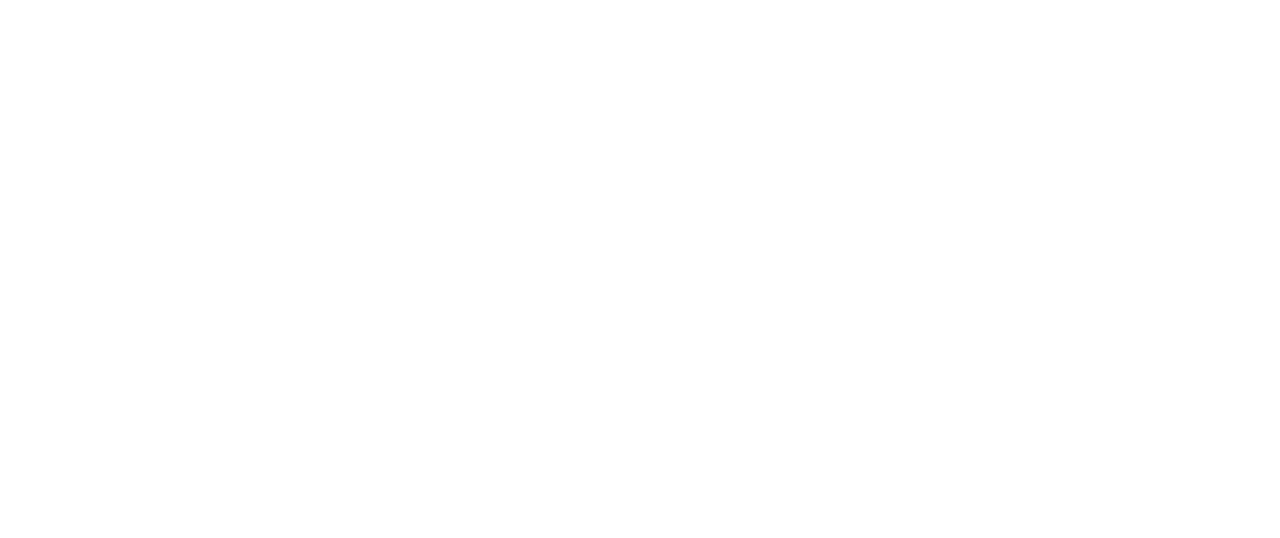
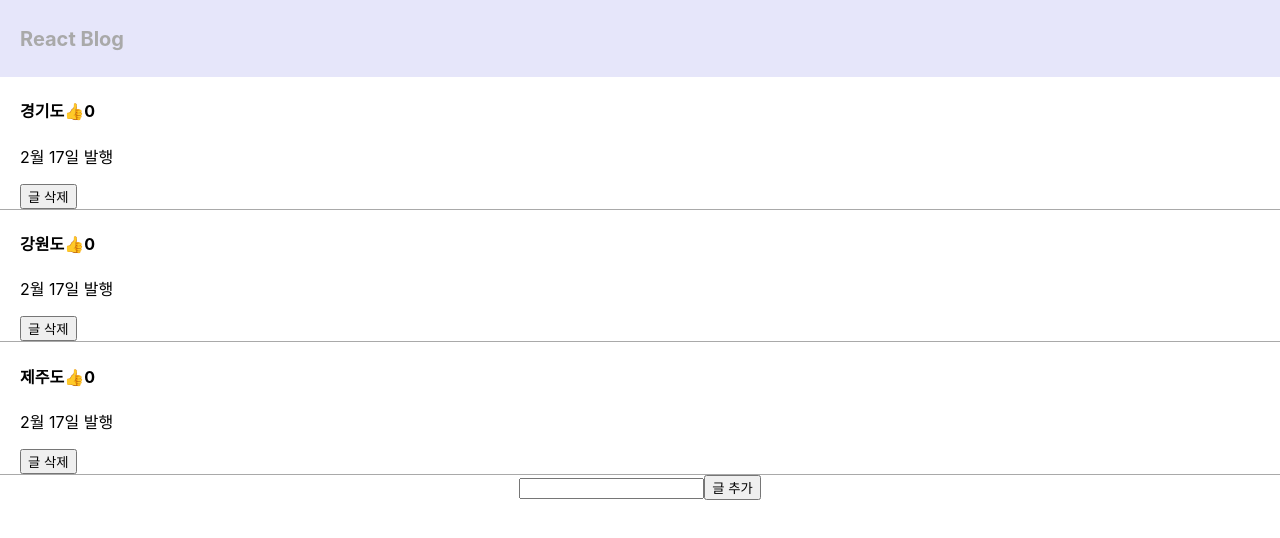
Before and after one commit to lej99/react_blog, a plain HTML site: page index.html in a window 1280 px wide. Drawn offline with Linux system fonts and the light colour scheme; the site is published under a folder, as on GitHub Pages, so addresses that start at the root find nothing.

Commit message:
23.02.27(0)
root edit

```diff
--- a/index.html
+++ b/index.html
@@ -1 +1 @@
-<!doctype html><html lang="en"><head><meta charset="utf-8"/><link rel="icon" href="/favicon.ico"/><meta name="viewport" content="width=device-width,initial-scale=1"/><meta name="theme-color" content="#000000"/><meta name="description" content="Web site created using create-react-app"/><link rel="apple-touch-icon" href="/logo192.png"/><link rel="manifest" href="/manifest.json"/><title>React App</title><script defer="defer" src="/static/js/main.dfddd86a.js"></script><link href="/static/css/main.390b2420.css" rel="stylesheet"></head><body><noscript>You need to enable JavaScript to run this app.</noscript><div id="root"></div></body></html>
+<!doctype html><html lang="en"><head><meta charset="utf-8"/><link rel="icon" href="./favicon.ico"/><meta name="viewport" content="width=device-width,initial-scale=1"/><meta name="theme-color" content="#000000"/><meta name="description" content="Web site created using create-react-app"/><link rel="apple-touch-icon" href="./logo192.png"/><link rel="manifest" href="./manifest.json"/><title>React App</title><script defer="defer" src="./static/js/main.dfddd86a.js"></script><link href="./static/css/main.390b2420.css" rel="stylesheet"></head><body><noscript>You need to enable JavaScript to run this app.</noscript><div id="root"></div></body></html>
```
